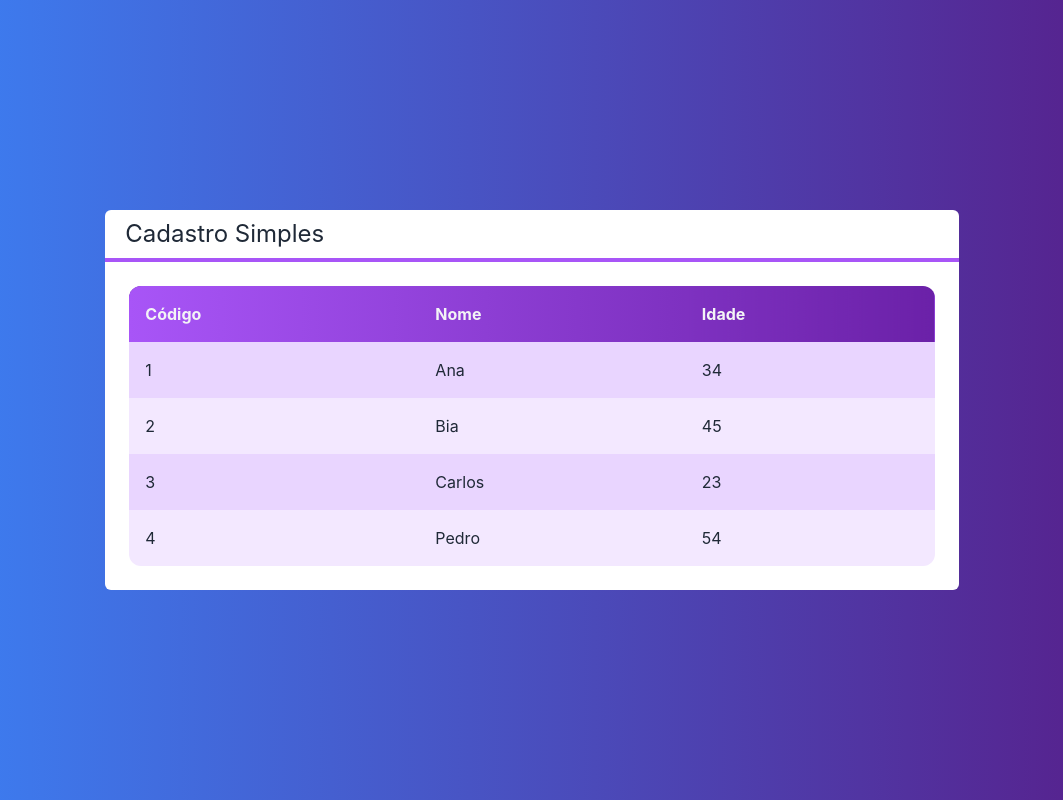
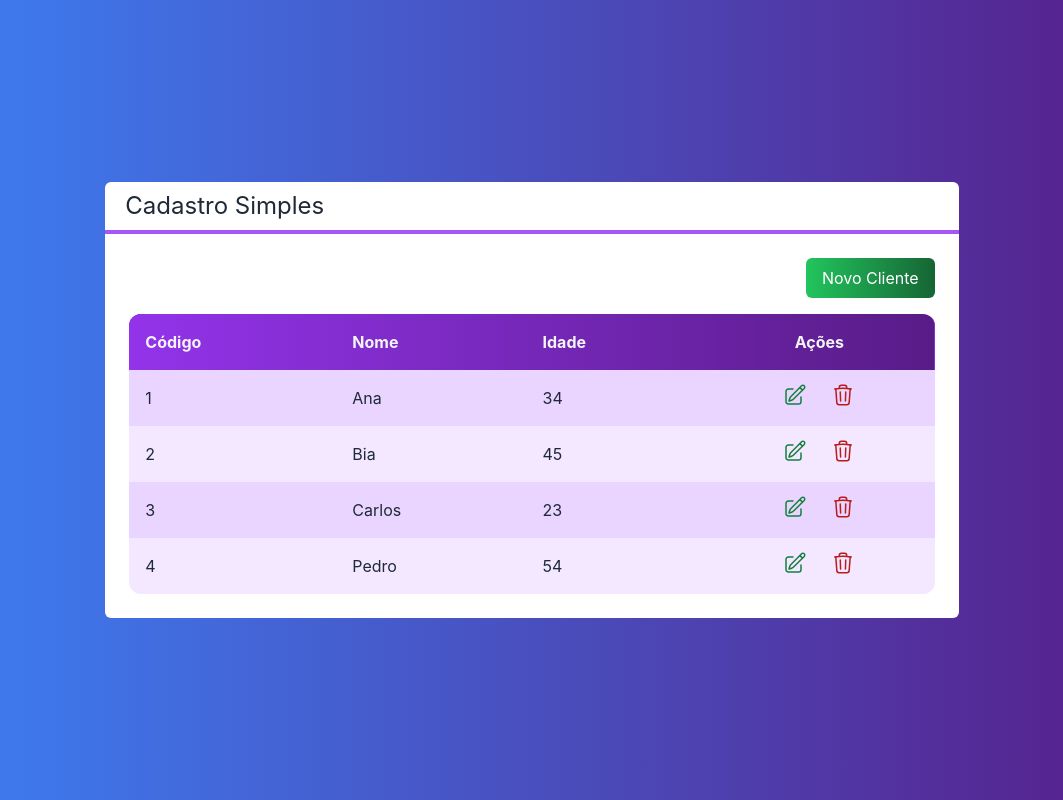
Before and after one commit to LeticiaLopess/next-crud, a Next.js app: page / in a window 1280 px wide. Shown: the whole page, without its empty margins (108-1171 px from the left). Built offline with nearby package versions, Linux system fonts and the light colour scheme.

Commit message:
Componente botão

```diff
--- /dev/null
+++ b/src/components/Botao.tsx
@@ -0,0 +1,19 @@
+interface BotaoProps {
+    cor?: 'green' | 'blue' | 'gray'
+    className?: string
+    children: any
+}
+
+export default function Botao(props: BotaoProps) {
+    const cor = props.cor ?? 'gray'
+
+    return (
+        <button className={`
+            bg-gradient-to-r from-green-500 to-green-800
+            text-white px-4 py-2 rounded-md
+            ${props.className}
+        `}>
+            {props.children}
+        </button>
+    )
+}
--- /dev/null
+++ b/src/components/Icones.tsx
@@ -0,0 +1,11 @@
+export const IconeEdicao = (
+    <svg xmlns="http://www.w3.org/2000/svg" fill="none" viewBox="0 0 24 24" strokeWidth={1.5} stroke="currentColor" className="w-6 h-6">
+  <path strokeLinecap="round" strokeLinejoin="round" d="M16.862 4.487l1.687-1.688a1.875 1.875 0 112.652 2.652L10.582 16.07a4.5 4.5 0 01-1.897 1.13L6 18l.8-2.685a4.5 4.5 0 011.13-1.897l8.932-8.931zm0 0L19.5 7.125M18 14v4.75A2.25 2.25 0 0115.75 21H5.25A2.25 2.25 0 013 18.75V8.25A2.25 2.25 0 015.25 6H10" />
+</svg>
+)
+
+export const IconeLixo = (
+    <svg xmlns="http://www.w3.org/2000/svg" fill="none" viewBox="0 0 24 24" strokeWidth={1.5} stroke="currentColor" className="w-6 h-6">
+  <path strokeLinecap="round" strokeLinejoin="round" d="M14.74 9l-.346 9m-4.788 0L9.26 9m9.968-3.21c.342.052.682.107 1.022.166m-1.022-.165L18.16 19.673a2.25 2.25 0 01-2.244 2.077H8.084a2.25 2.25 0 01-2.244-2.077L4.772 5.79m14.456 0a48.108 48.108 0 00-3.478-.397m-12 .562c.34-.059.68-.114 1.022-.165m0 0a48.11 48.11 0 013.478-.397m7.5 0v-.916c0-1.18-.91-2.164-2.09-2.201a51.964 51.964 0 00-3.32 0c-1.18.037-2.09 1.022-2.09 2.201v.916m7.5 0a48.667 48.667 0 00-7.5 0" />
+</svg>
+)
--- a/src/components/Tabela.tsx
+++ b/src/components/Tabela.tsx
@@ -1,10 +1,15 @@
 import Cliente from "../core/Cliente"
+import { IconeEdicao, IconeLixo } from "./Icones"
 
 interface TabelaProps {
     clientes: Cliente[]
+    clienteSelecionado?: (cliente: Cliente) => void
+    clienteExcluido?: (cliente: Cliente) => void
 }
 
 export default function Tabela(props: TabelaProps) {
+
+    const exibirAcoes = props.clienteExcluido || props.clienteSelecionado
 
     function renderizarCabecalho() {
         return (
@@ -12,6 +17,7 @@
                     <th className="text-left p-4">Código</th>
                     <th className="text-left p-4">Nome</th>
                     <th className="text-left p-4">Idade</th>
+                    {exibirAcoes ? <th className="p-4">Ações</th> : false}
                 </tr>
         )
     }
@@ -24,16 +30,39 @@
                     <td className="text-left p-4">{cliente.id}</td>
                     <td className="text-left p-4">{cliente.nome}</td>
                     <td className="text-left p-4">{cliente.idade}</td>
+                    {exibirAcoes ? renderizarAcoes(cliente) : false}
                 </tr>
             )
         })
+    }
+
+    function renderizarAcoes(cliente: Cliente) {
+        return (
+            <td className="flex justify-center">
+                {props.clienteSelecionado ? (
+                    <button onClick={() => props.clienteSelecionado?.(cliente)} className={`
+                    flex justify-center items-center text-green-700 rounded-full p-2 m-1 hover:bg-purple-50
+                `}>
+                    {IconeEdicao}
+                </button>
+                ) : false}
+                {props.clienteExcluido ? (
+                    <button onClick={() => props.clienteExcluido?.(cliente)} className={`
+                    flex justify-center items-center text-red-700 rounded-full p-2 m-1 hover:bg-purple-50
+                `}>
+                    {IconeLixo}
+                </button>
+                ) : false}
+
+            </td>
+        )
     }
 
     return (
         <table className="w-full rounded-xl overflow-hidden">
             <thead className={`
             text-gray-100
-            bg-gradient-to-r from-purple-500 to bg-purple-800
+            bg-gradient-to-r from-purple-600 to bg-purple-900
             `}>
                 {renderizarCabecalho()}
             </thead>
--- a/src/pages/index.tsx
+++ b/src/pages/index.tsx
@@ -1,5 +1,6 @@
 import Head from 'next/head'
 import Image from 'next/image'
+import Botao from '../components/Botao'
 import Layout from '../components/Layout'
 import Tabela from '../components/Tabela'
 import Cliente from '../core/Cliente'
@@ -15,6 +16,14 @@
 
   ]
 
+  function clienteSelecionado(cliente: Cliente) {
+    console.log(cliente.nome)
+  }
+
+  function clienteExcluido(cliente: Cliente) {
+    console.log(`Excluir... ${cliente.nome}`)
+  }
+
   return (
     <div className={`
     flex justify-center items-center h-screen
@@ -22,7 +31,18 @@
     text-black
     `}>
       <Layout titulo="Cadastro Simples">
-        <Tabela clientes={clientes} />
+
+        <div className='flex justify-end'>
+          <Botao cor='green' className="mb-4">Novo Cliente</Botao>
+        </div>
+
+
+        <Tabela
+          clientes={clientes}
+          clienteSelecionado={clienteSelecionado}
+          clienteExcluido={clienteExcluido}
+        />
+
       </Layout>
     </div>
   )
```
